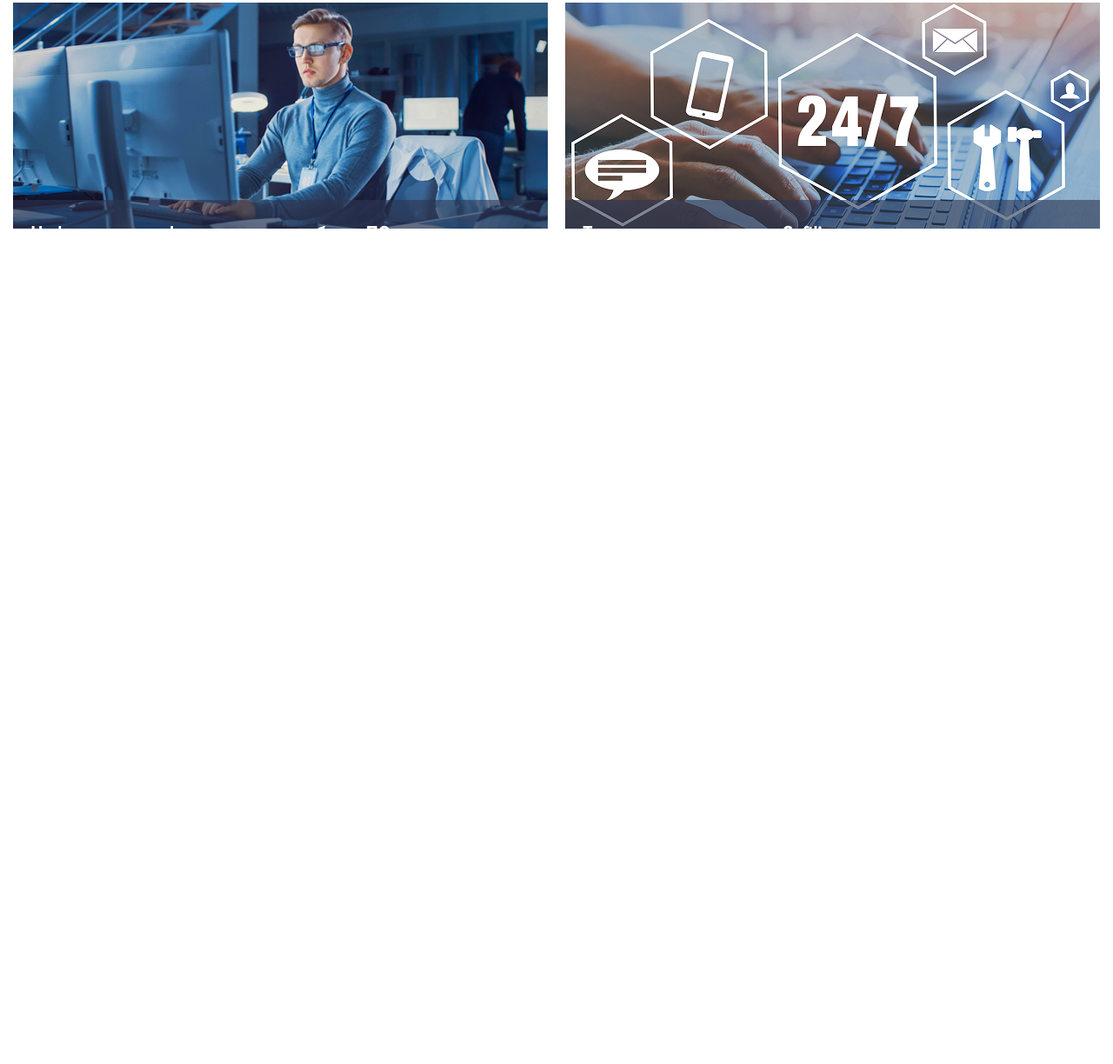
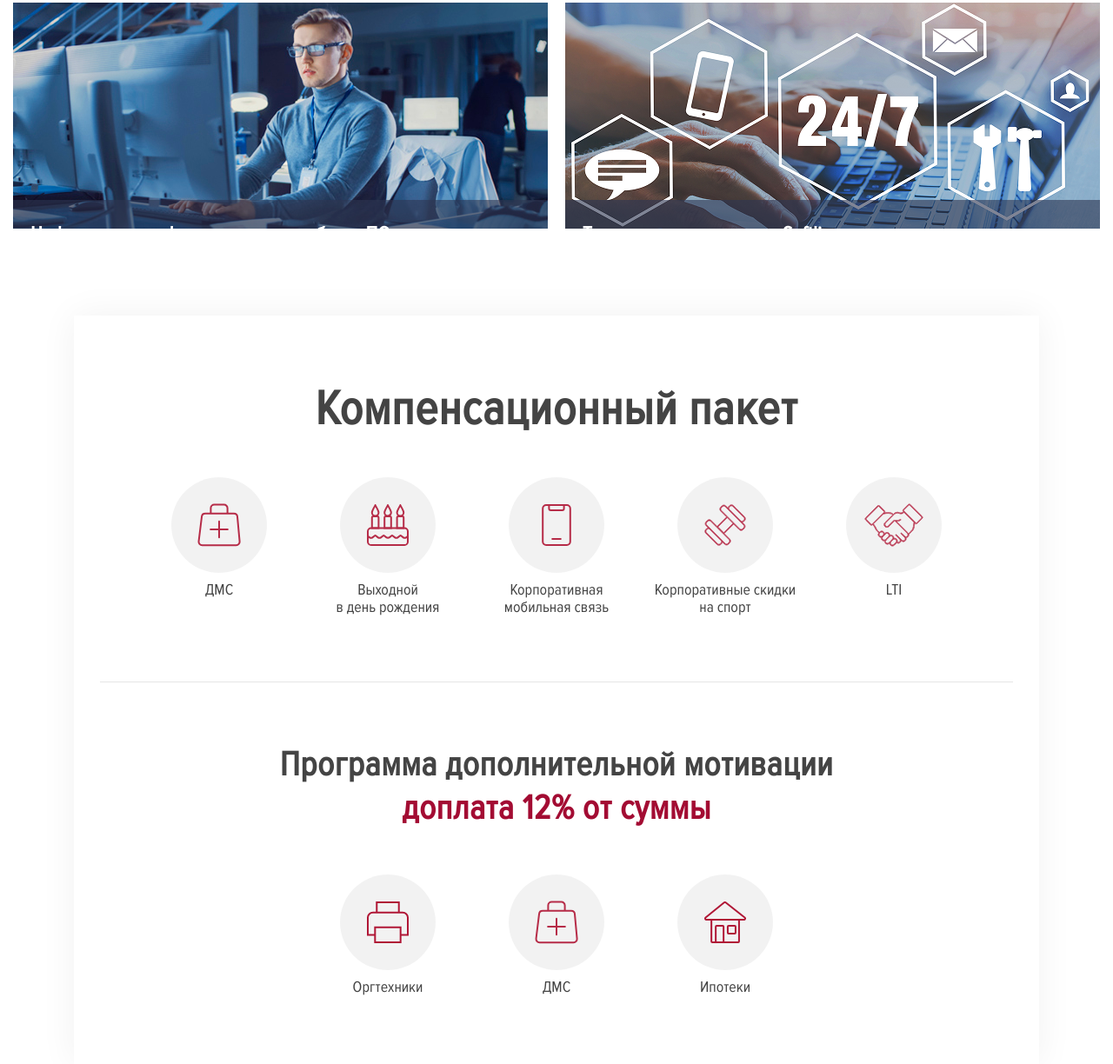
Before and after one commit to pavel-035/softline, a plain HTML site: page index.html in a window 1280 px wide. Shown: the part 2572-3796 px from the top of the page at 87% size. Before the commit the page ends 2935 px from the top, so only its background shows below. Drawn offline with Linux system fonts and the light colour scheme.

Commit message:
feat(index.html, main.scss): create motivation block
create motivation block
add new icons to ./assets/icons

```diff
--- a/index.html
+++ b/index.html
@@ -179,6 +179,91 @@
               </div>
             </div>
           </div>
+
+          <div class="motivation">
+            <div class="motivation__wrapper wrapper">
+              <div class="motivation__block">
+                <h2 class="motivation__heading motivation__heading_big">Компенсационный пакет</h2>
+
+                <div class="motivation__list">
+                  <div class="motivation__element">
+                    <div class="motivation__icon">
+                      <img src="assets/icons/aid_kit.svg" alt="aid_kit">
+                    </div>
+                    <div class="motivation__label">
+                      <span>ДМС</span>
+                    </div>
+                  </div>
+                  <div class="motivation__element">
+                    <div class="motivation__icon">
+                      <img src="assets/icons/cake.svg" alt="cake">
+                    </div>
+                    <div class="motivation__label">
+                      <span>Выходной<br>в день рождения</span>
+                    </div>
+                  </div>
+                  <div class="motivation__element">
+                    <div class="motivation__icon">
+                      <img src="assets/icons/phone.svg" alt="phone">
+                    </div>
+                    <div class="motivation__label">
+                      <span>Корпоративная мобильная связь</span>
+                    </div>
+                  </div>
+                  <div class="motivation__element">
+                    <div class="motivation__icon">
+                      <img src="assets/icons/dumbbell.svg" alt="dumbbell">
+                    </div>
+                    <div class="motivation__label">
+                      <span>Корпоративные скидки на спорт</span>
+                    </div>
+                  </div>
+                  <div class="motivation__element">
+                    <div class="motivation__icon">
+                      <img src="assets/icons/handshake.svg" alt="handshake">
+                    </div>
+                    <div class="motivation__label">
+                      <span>LTI</span>
+                    </div>
+                  </div>
+                </div>
+              </div>
+
+              <div class="motivation__block">
+                <h2 class="motivation__heading">
+                  Программа дополнительной мотивации <br/>
+                  <span class="motivation__heading_highlight">доплата 12% от суммы</span>
+                </h2>
+
+                <div class="motivation__list">
+                  <div class="motivation__element">
+                    <div class="motivation__icon">
+                      <img src="assets/icons/printer.svg" alt="printer">
+                    </div>
+                    <div class="motivation__label">
+                      <span>Оргтехники</span>
+                    </div>
+                  </div>
+                  <div class="motivation__element">
+                    <div class="motivation__icon">
+                      <img src="assets/icons/aid_kit.svg" alt="aid_kit">
+                    </div>
+                    <div class="motivation__label">
+                      <span>ДМС</span>
+                    </div>
+                  </div>
+                  <div class="motivation__element">
+                    <div class="motivation__icon">
+                      <img src="assets/icons/house.svg" alt="house">
+                    </div>
+                    <div class="motivation__label">
+                      <span>Ипотеки</span>
+                    </div>
+                  </div>
+                </div>
+              </div>
+            </div>
+          </div>
         </div>
       </div>
       </div>
--- a/main.scss
+++ b/main.scss
@@ -253,7 +253,6 @@ body {
     width: calc(100% / 2 - 10px);
   }
 }
-
 .direction-card {
   position: relative;
   overflow: hidden;
@@ -290,3 +289,67 @@ body {
     color: $font-light;
   }
 }
+
+.motivation {
+  &__wrapper {
+    box-shadow: 0 0 40px 0 rgba(0, 0, 0, 0.06);
+    padding: 10px 30px 3px;
+  }
+  &__heading {
+    font-weight: 600;
+    font-size: 40px;
+    line-height: 126%;
+    letter-spacing: 0.6px;
+    color: $font-dark;
+
+    text-align: center;
+    margin: 0 0 50px;
+
+    &_big {
+      font-size: 56px;
+      letter-spacing: 0.9px;
+      line-height: 100%;
+    }
+    &_highlight {
+      color: $primary;
+    }
+  }
+
+  &__block {
+    padding: 70px 0 75px;
+    border-bottom: 1px solid rgba(0, 0, 0, 0.1);
+    &:last-child {
+      border-bottom: none;
+    }
+  }
+  &__list {
+    display: flex;
+    justify-content: center;
+    align-items: flex-start;
+    column-gap: 16px;
+  }
+  &__element {
+    flex: 1;
+    max-width: 178px;
+    text-align: center;
+  }
+  &__icon {
+    display: inline-flex;
+    justify-content: center;
+    align-items: center;
+
+    width: 110px;
+    height: 110px;
+    margin-bottom: 10px;
+
+    border-radius: 50%;
+    background: rgba(0, 0, 0, 0.05);
+  }
+  &__label {
+    font-weight: 400;
+    font-size: 18px;
+    line-height: 110%;
+    letter-spacing: 0;
+    color: $font-dark;
+  }
+}
```
Also changed, not shown: assets/icons/aid_kit.svg (added), assets/icons/cake.svg (added), assets/icons/dumbbell.svg (added), assets/icons/handshake.svg (added), assets/icons/house.svg (added), assets/icons/phone.svg (added), assets/icons/printer.svg (added), main.css, 1 other file.
